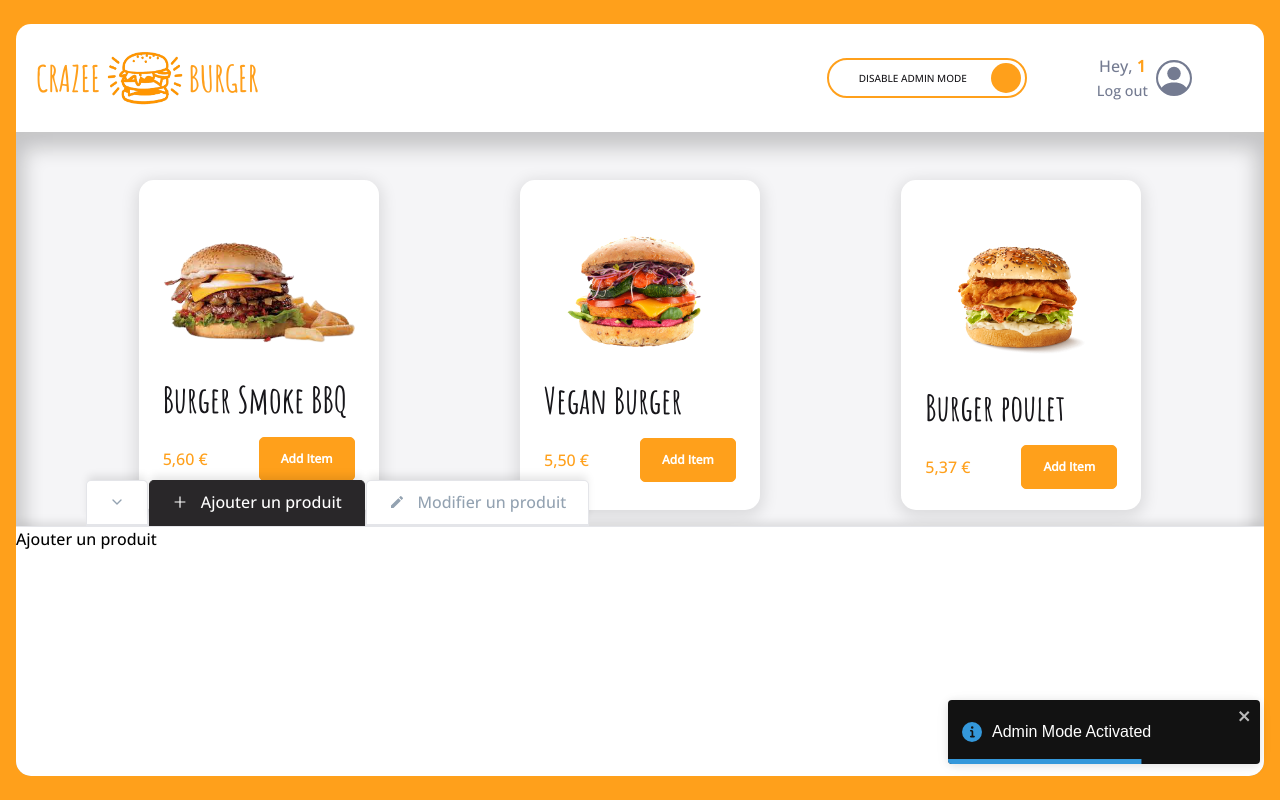
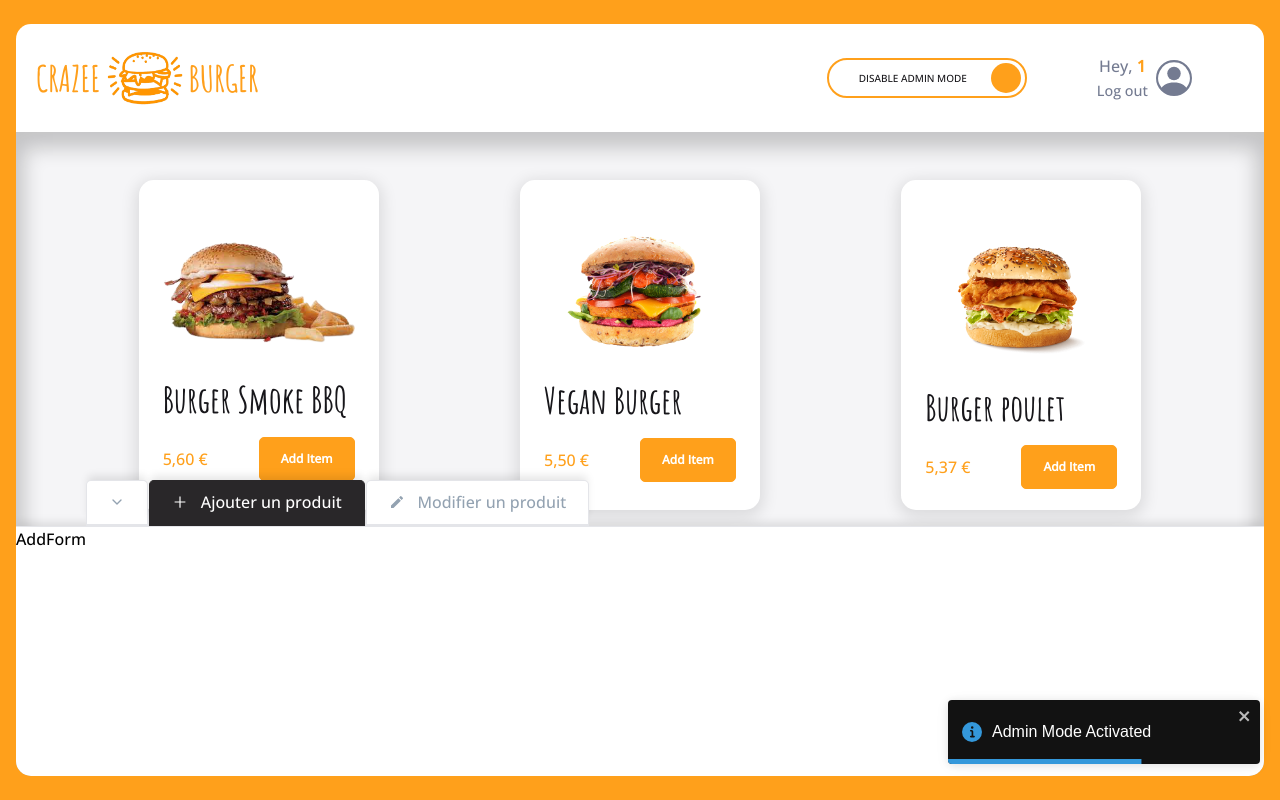
Before and after one commit to maxdnc/crazee-burger, a React (Vite) app: page /order/1 in a window 1280 px wide. Both pictures are taken after a click on the label 926 px from the left and 78 px from the top of the page. Built offline with nearby package versions, Linux system fonts and the light colour scheme; grey boxes are pictures that could not be loaded.

Commit message:
✨ F08: ADMIN > PANEL > Add Content

```diff
--- a/src/components/pages/order/Admin/AdminPanel/AdminPanel.jsx
+++ b/src/components/pages/order/Admin/AdminPanel/AdminPanel.jsx
@@ -10,7 +10,7 @@ const AdminPanel = () => {
 
   const tabSelected = getTabSelected(tabs, currentTabSelected);
 
-  return <AdminPanelStyled>{tabSelected.label}</AdminPanelStyled>;
+  return <AdminPanelStyled>{tabSelected.Content}</AdminPanelStyled>;
 };
 
 const AdminPanelStyled = styled.div`
--- a/src/components/pages/order/Admin/tabsConfig.jsx
+++ b/src/components/pages/order/Admin/tabsConfig.jsx
@@ -1,16 +1,20 @@
 import { AiOutlinePlus } from "react-icons/ai";
 import { MdModeEditOutline } from "react-icons/md";
+import AddForm from "./AdminPanel/AddForm";
+import EditForm from "./AdminPanel/EditForm";
 
 export const tabsConfig = [
   {
     index: "add",
     label: "Ajouter un produit",
     Icon: <AiOutlinePlus />,
+    Content: <AddForm />,
   },
   {
     index: "edit",
     label: "Modifier un produit",
     Icon: <MdModeEditOutline />,
+    Content: <EditForm />,
   },
 ];
 
```
